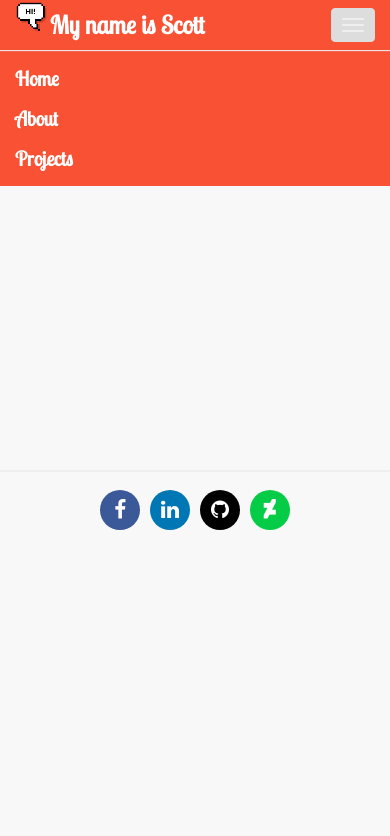
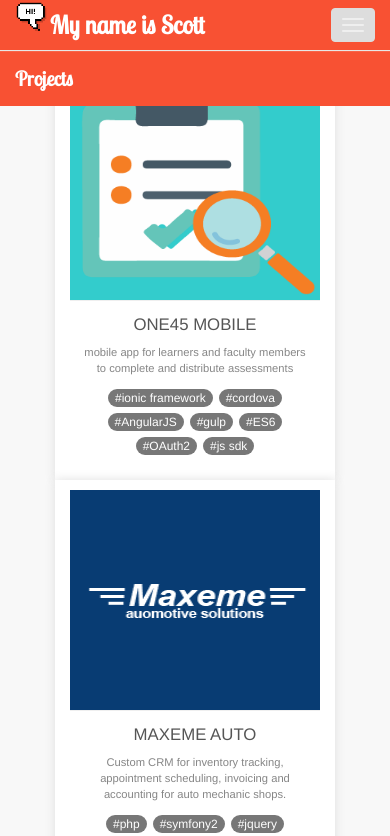
Before and after one commit to scotthsieh0503/scotthsieh0503.github.io, a plain HTML site: page index.html in a window 390 px wide. Both pictures are taken after a click on the button "Toggle navigation". Shown: the top 836 px of the page. Drawn offline with nearby package versions, Linux system fonts and the light colour scheme; some packages are replaced by stand-ins of ours.

Commit message:
adding one45 mobile to the web page

```diff
--- a/index.html
+++ b/index.html
@@ -4,7 +4,7 @@
       <meta name="viewport" content="width=device-width, initial-scale=1, maximum-scale=1">
       <title>My name is Scott</title>
       <!-- Loading JS libraries -->
-      <script src="http://code.jquery.com/jquery-2.1.4.min.js"></script>
+      <script src="https://code.jquery.com/jquery-2.2.4.min.js" integrity="sha256-BbhdlvQf/xTY9gja0Dq3HiwQF8LaCRTXxZKRutelT44=" crossorigin="anonymous"></script>
       <script src="https://maxcdn.bootstrapcdn.com/bootstrap/3.3.4/js/bootstrap.min.js"></script>
       <script src="https://ajax.googleapis.com/ajax/libs/angularjs/1.3.14/angular.min.js"></script>
       <script src="https://ajax.googleapis.com/ajax/libs/angularjs/1.3.15/angular-route.js"></script>
@@ -34,9 +34,9 @@
                 <!-- Collect the nav links, forms, and other content for toggling -->
                 <div class="collapse navbar-collapse" id="bs-example-navbar-collapse-1">
                     <ul class="nav navbar-nav navbar-right">
-                      <li ng-class="{ active:nav.isPage('/') }"><a href="#/">Home</a></li>
-                      <li ng-class="{ active:nav.isPage('/about') }"><a href="#/about">About</a></li>
-                      <li ng-class="{ active:nav.isPage('/projects') }"><a href="#/projects">Projects</a></li>
+                  <!--    <li ng-class="{ active:nav.isPage('/') }"><a href="#/">Home</a></li>
+                      <li ng-class="{ active:nav.isPage('/about') }"><a href="#/about">About</a></li> -->
+                      <li ng-class="{ active:nav.isPage('/') }"><a href="#/">Projects</a></li>
                     </ul>
                 </div>
             </div>
--- a/js/app.js
+++ b/js/app.js
@@ -92,7 +92,9 @@
   app.config(function($routeProvider) {
   $routeProvider
    .when('/', {
-    templateUrl: 'pages/home.html',
+       templateUrl: 'pages/projects.html',
+       controller: 'ProjectsController',
+       controllerAs: 'projectCtrl'
     })
    .when('/projects', {
     templateUrl: 'pages/projects.html',
@@ -108,10 +110,20 @@
   });
 
   var projects = [
+      {
+          'name':'one45 mobile',
+          'date': new Date(2016, 11, 1,0, 0, 0, 0),
+          'description': 'mobile app for learners and faculty members to complete and distribute assessments',
+          'icon' : 'projects/one45_mobile/thumbnail.png',
+          'type': 'gallery',
+          'images': ['projects/one45_mobile/3.jpg', 'projects/one45_mobile/4.jpg','projects/one45_mobile/5.jpg' ],
+          'url' : null,
+          'technologies' : ['ionic framework','cordova','AngularJS', 'gulp', 'ES6', 'OAuth2', 'js sdk']
+      },
     {
       'name':'Maxeme Auto',
-      'date': new Date(2014, 11, 1,0, 0, 0, 0),
-      'description': 'Enteripise grade web application for inventory tracking, appointment scheduling, invoicing and accoutning for auto mechanic shops.',
+      'date': new Date(2015, 11, 1,0, 0, 0, 0),
+      'description': 'Custom CRM for inventory tracking, appointment scheduling, invoicing and accounting for auto mechanic shops.',
       'icon' : 'projects/maxeme_auto/thumbnail.png',
       'type': 'gallery',
       'images': ['projects/maxeme_auto/2.png','projects/maxeme_auto/4.png','projects/maxeme_auto/5.png', 'projects/maxeme_auto/6.png'],
@@ -120,7 +132,7 @@
     },
     {
       'name':'Heart Breaker',
-      'date': new Date(2013, 7, 15,0, 0, 0, 0),
+      'date': new Date(2014, 7, 15,0, 0, 0, 0),
       'description': 'Quick game of breakout to test if you are a heart breaker.',
       'type': 'web',
       'url': 'projects/heart_breaker/heart_breaker.html',
--- a/pages/home.html
+++ /dev/null
@@ -1 +0,0 @@
-<div> Home </div>
```
Also changed, not shown: projects/one45_mobile/1.png (added), projects/one45_mobile/2.jpg (added), projects/one45_mobile/3.jpg (added), projects/one45_mobile/4.jpg (added), projects/one45_mobile/5.jpg (added), projects/one45_mobile/thumbnail.png (added).
